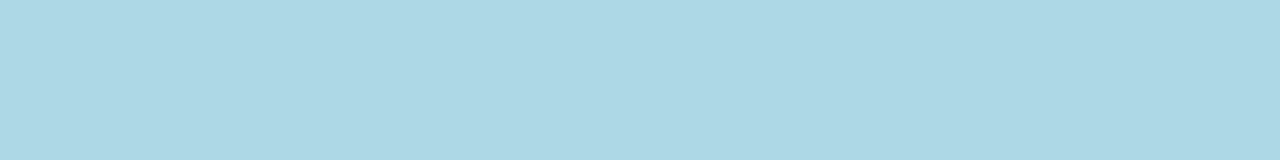
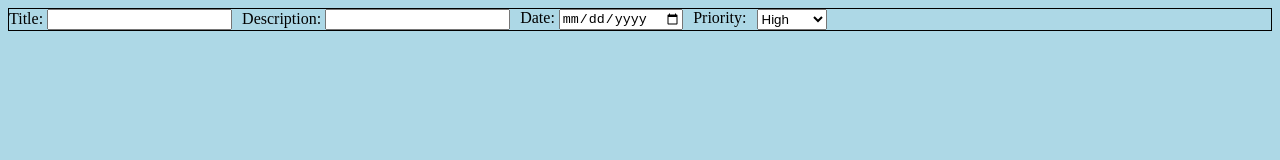
Before and after one commit to austinchong01/todo, a website built with webpack: page webpack/src/template.html in a window 1280 px wide. Built offline with nearby package versions, Linux system fonts and the light colour scheme.

Commit message:
Add Template for Projects

```diff
--- a/webpack/src/index.js
+++ b/webpack/src/index.js
@@ -1,3 +1,15 @@
 import "./styles.css"
 
-console.log("Hello World")
+class Task {
+    constructor(title, description, dueDate, priority, checkList) {
+        this.title = title;
+        this.description = description;
+        this.dueDate = dueDate;
+        this.priority = priority;
+        this.checkList = checkList;
+    }
+}
+
+const getField = (function(){
+
+})();
--- a/webpack/src/styles.css
+++ b/webpack/src/styles.css
@@ -1,4 +1,10 @@
 /* styles.css */
 body {
     background-color: lightblue;
-  }
+}
+
+.project {
+  display: flex;
+  gap: 10px;
+  border: 1px solid black;
+}
--- a/webpack/src/template.html
+++ b/webpack/src/template.html
@@ -6,6 +6,16 @@
     <title>Template</title>
 </head>
 <body>
-
+    <div class="project">
+        <label for="title">           Title: <input type="text" id="title" maxlength="15">  </label>
+        <label for="description">     Description: <input type="text" id="description" maxlength="40">     </label>
+        <label for="date">            Date: <input type="date" id="date">                   </label>
+        <label for="priority">Priority: </label>
+            <select name="priority" id="priority">
+                <option value="high">High</option>
+                <option value="medium">Medium</option>
+                <option value="low">Low</option>
+            </select>
+    </div>
 </body>
 </html>
```
Also changed, not shown: README.md, webpack/dist/index.html (added), webpack/dist/main.js (added).
